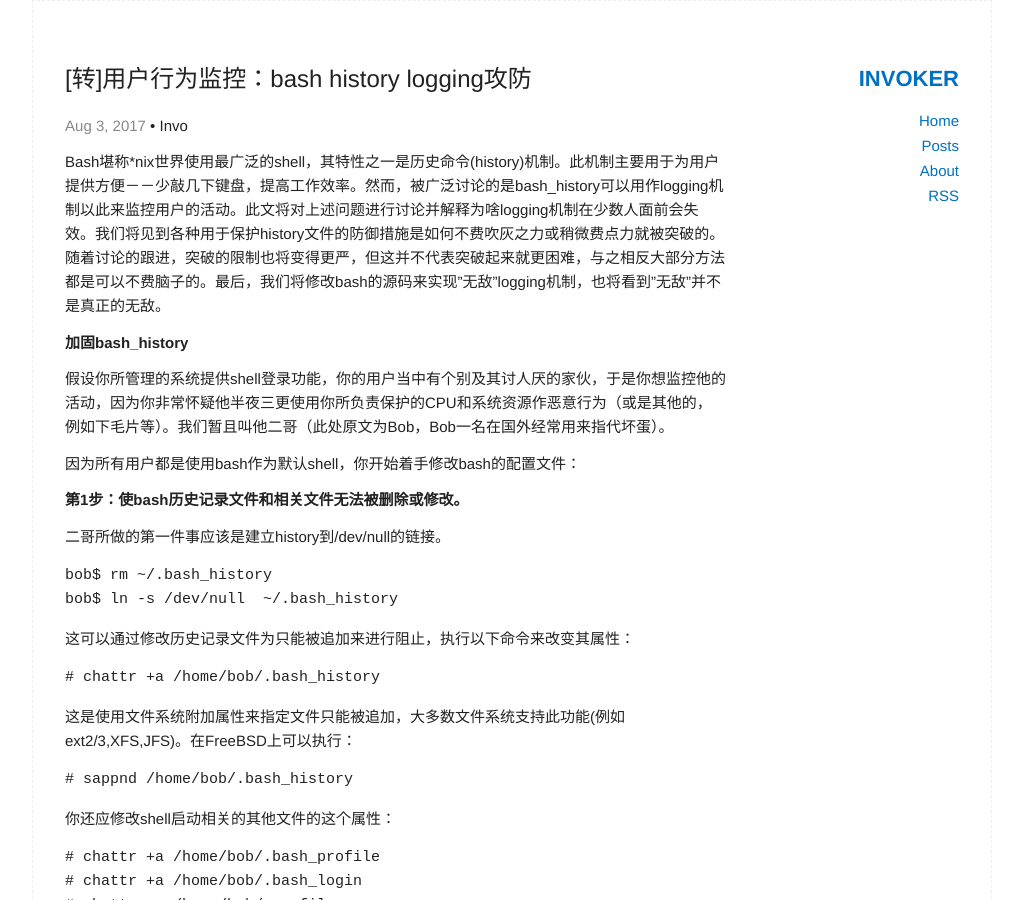
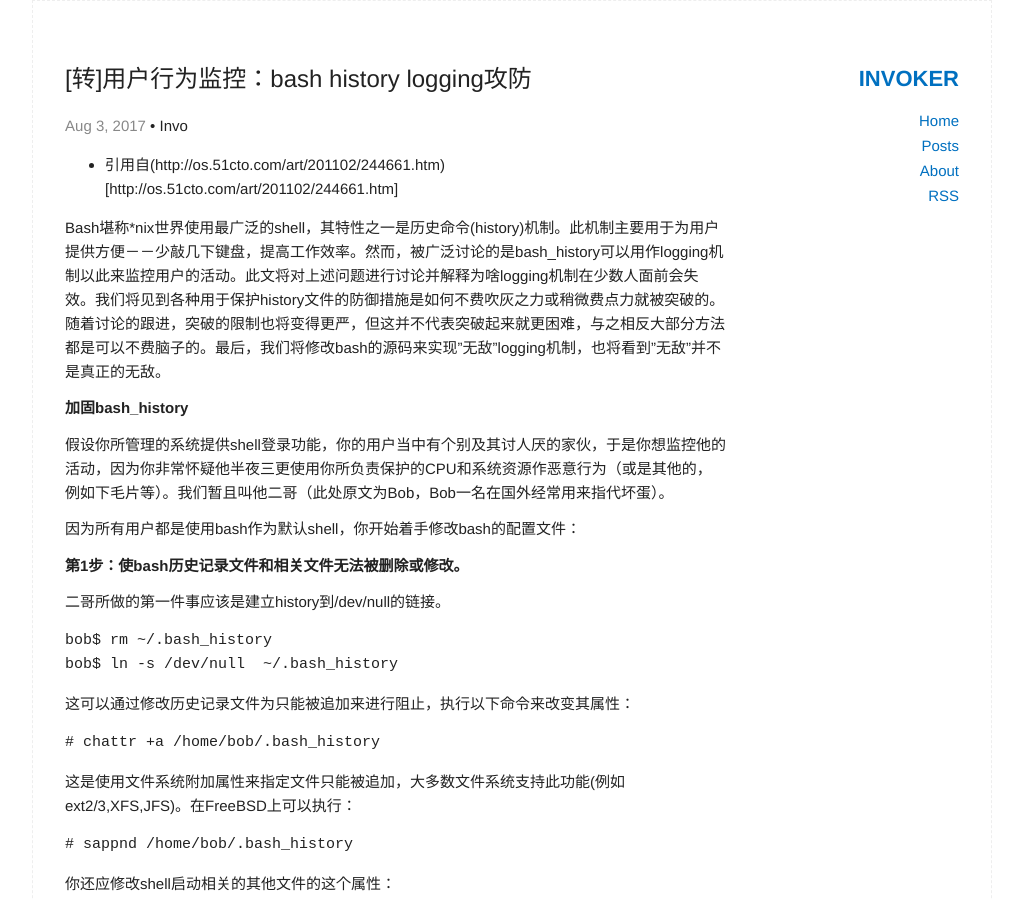
Before and after one commit to wangzf0225/wangzf0225.github.io, a Jekyll site: the page built from _posts/2017-08-03-Bash-history-attack-and-defanse.md, in a window 1280 px wide and 900 px high. Shown: the whole window, without its empty margins (128-1151 px from the left). Built offline with Jekyll 4.4.1, drawn with Linux system fonts in a browser that asks for light colours.

Commit message:
add a new article

```diff
--- a/_posts/2017-08-03-Bash-history-attack-and-defanse.md
+++ b/_posts/2017-08-03-Bash-history-attack-and-defanse.md
@@ -5,6 +5,9 @@ date: 2017-08-03 11:06:26 +0800
 author : Invo
 categories: note
 ---
+
+* 引用自(http://os.51cto.com/art/201102/244661.htm)[http://os.51cto.com/art/201102/244661.htm]
+
 
 Bash堪称*nix世界使用最广泛的shell，其特性之一是历史命令(history)机制。此机制主要用于为用户提供方便－－少敲几下键盘，提高工作效率。然而，被广泛讨论的是bash_history可以用作logging机制以此来监控用户的活动。此文将对上述问题进行讨论并解释为啥logging机制在少数人面前会失效。我们将见到各种用于保护history文件的防御措施是如何不费吹灰之力或稍微费点力就被突破的。随着讨论的跟进，突破的限制也将变得更严，但这并不代表突破起来就更困难，与之相反大部分方法都是可以不费脑子的。最后，我们将修改bash的源码来实现”无敌”logging机制，也将看到”无敌”并不是真正的无敌。
 
```
